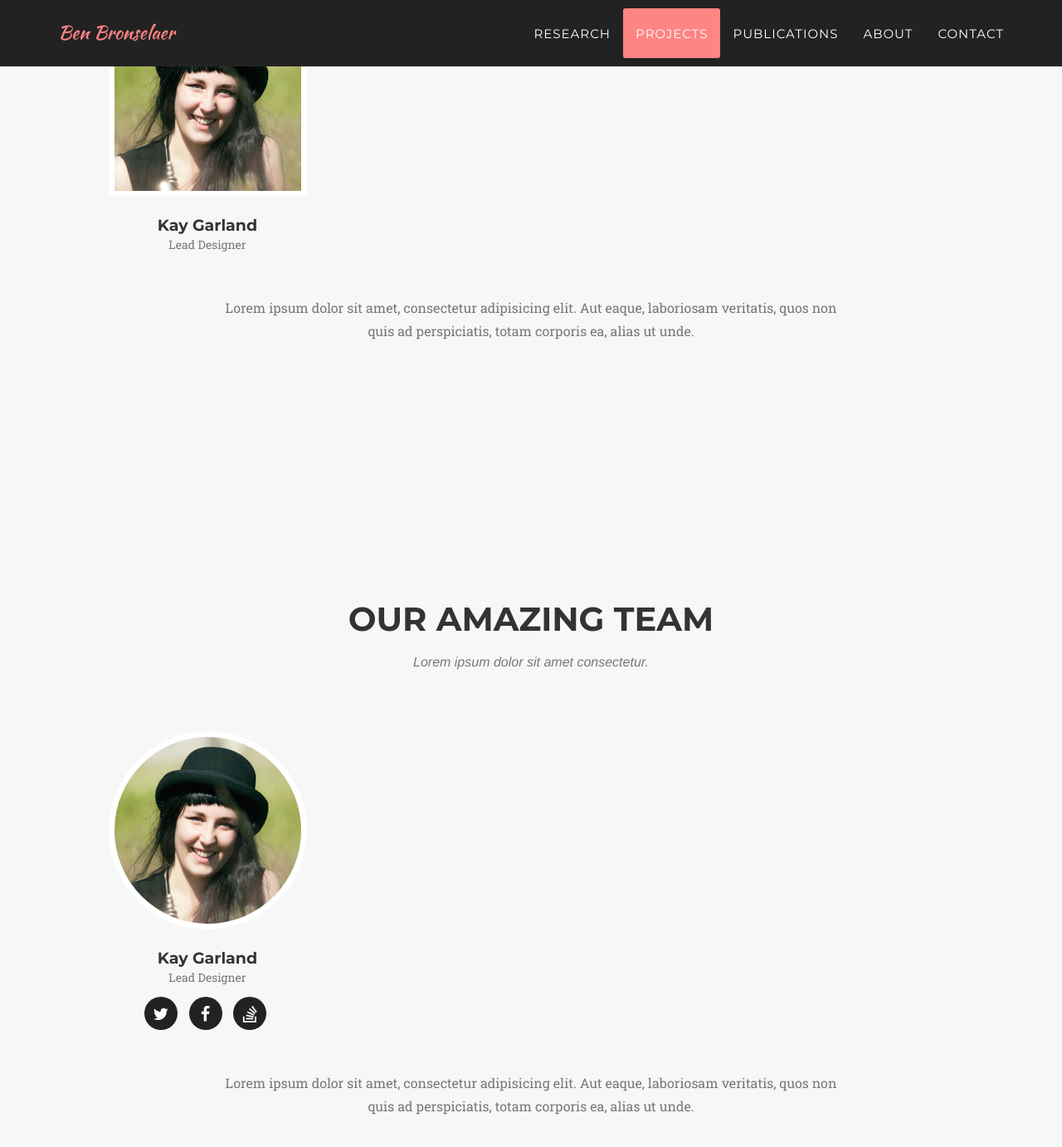
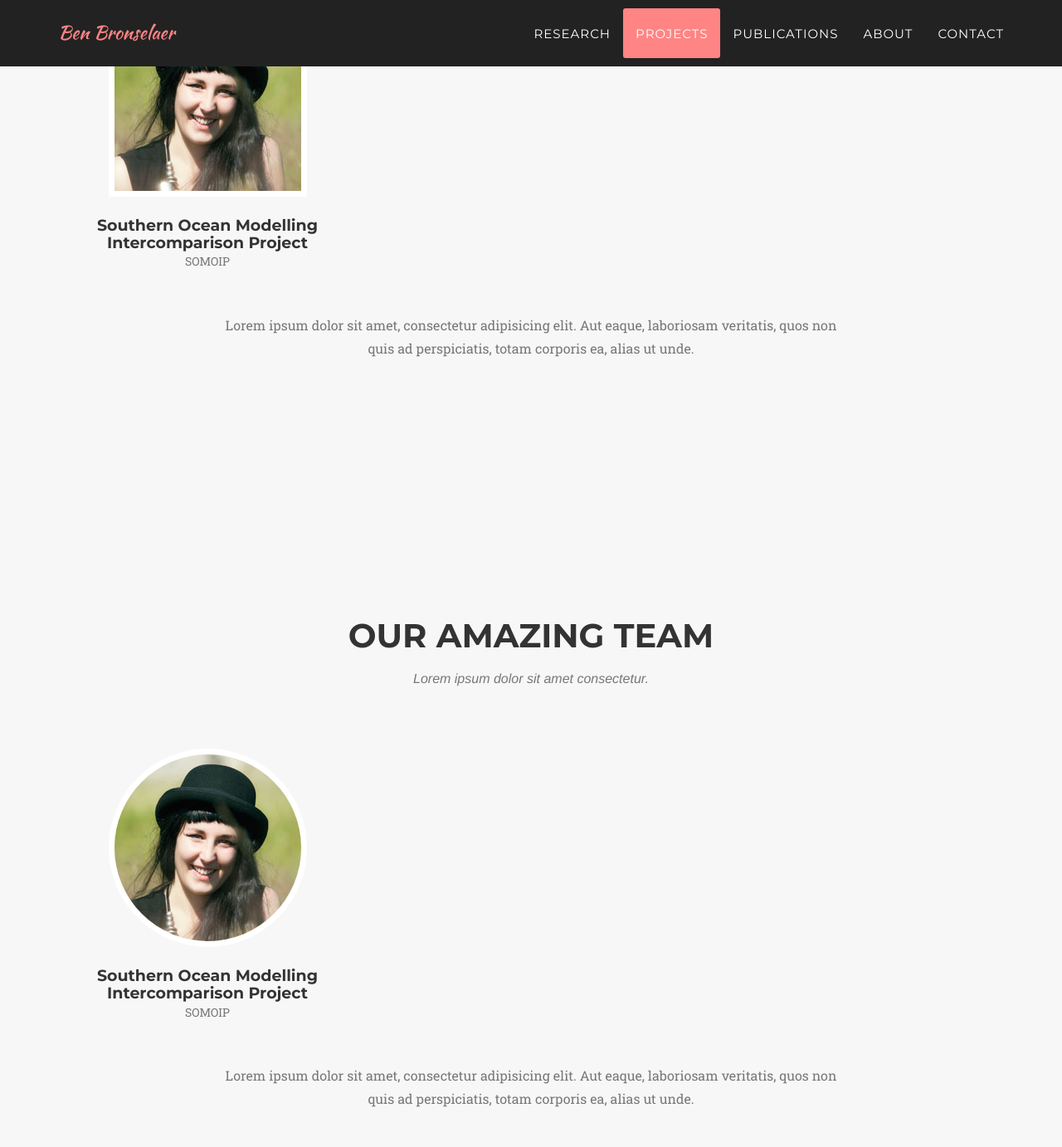
Before and after one commit to BenBronselaer/BenBronselaer.github.io, a Jekyll site: the page built from index.html, in a window 1280 px wide and 1400 px high, scrolled down 2030 px. Shown: the top 1382 px of the window at 83% size. Built offline with Jekyll 4.4.1, drawn with Linux system fonts in a browser that asks for light colours; some web fonts are replaced.

Commit message:
Update _config.yml

```diff
--- a/_config.yml
+++ b/_config.yml
@@ -9,16 +9,10 @@ description: "Ben Bronselaer ocean climate"
 
 # Team names, titles and social links
 people:
-- name: Kay Garland
+- name: Southern Ocean Modelling Intercomparison Project
   pic: 1
-  position: Lead Designer
-  social:
-    - title: twitter
-      url: #
-    - title: facebook
-      url: #
-    - title: stack-overflow
-      url: #
+  position: SOMOIP
+
 
 # Social networks usernames (many more available: google-plus, flickr, dribbble, pinterest, instagram, tumblr, linkedin, etc.)
 social:
```
